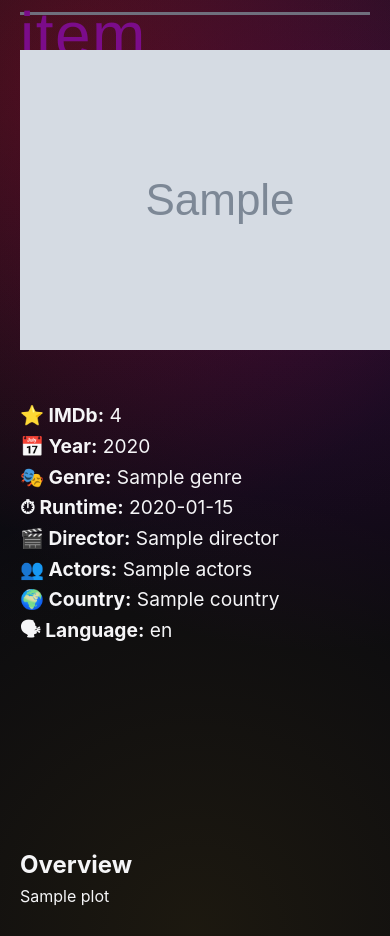
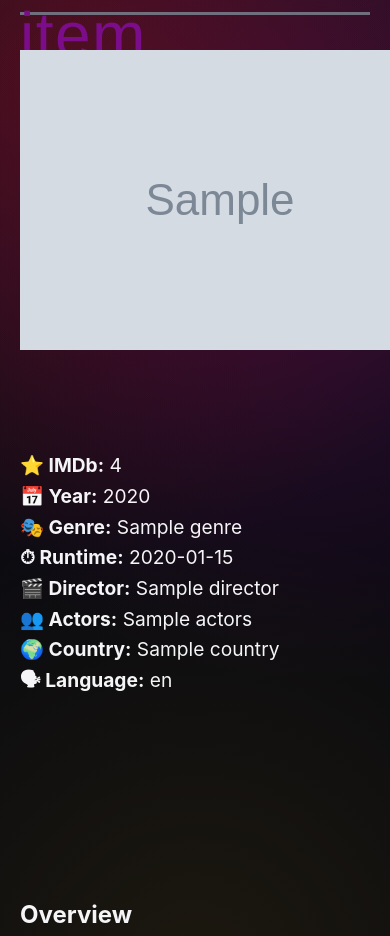
Before and after one commit to parthmalhotra-tech/movie-explorer, a FastAPI app: page /movie/1 in a window 390 px wide. Shown: the part 246-1182 px from the top of the page. Run offline with FastAPI, Linux system fonts and the light colour scheme; grey boxes marked "Sample" are stand-in pictures; a database or web service that is not in the repository returns one stand-in record (values such as "Sample title"); data that the repository does not hold is empty.

Commit message:
phone view

```diff
--- a/static/css/movie_details.css
+++ b/static/css/movie_details.css
@@ -272,6 +272,6 @@ a{
   }
   .movie_details_text{
     position: static;
-    margin-top: 100px;
+    margin-top: 150px;
   }
 }
```
